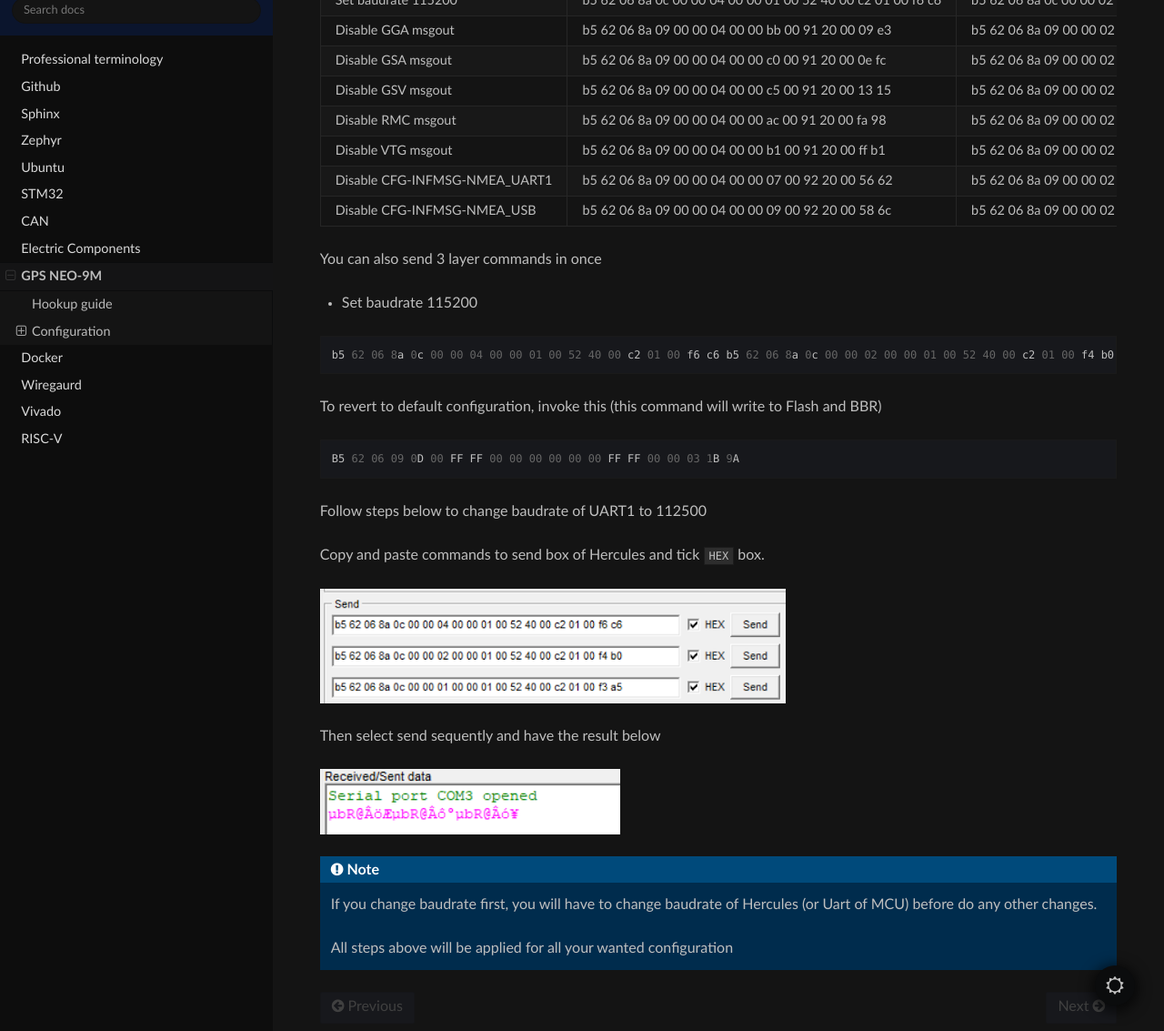
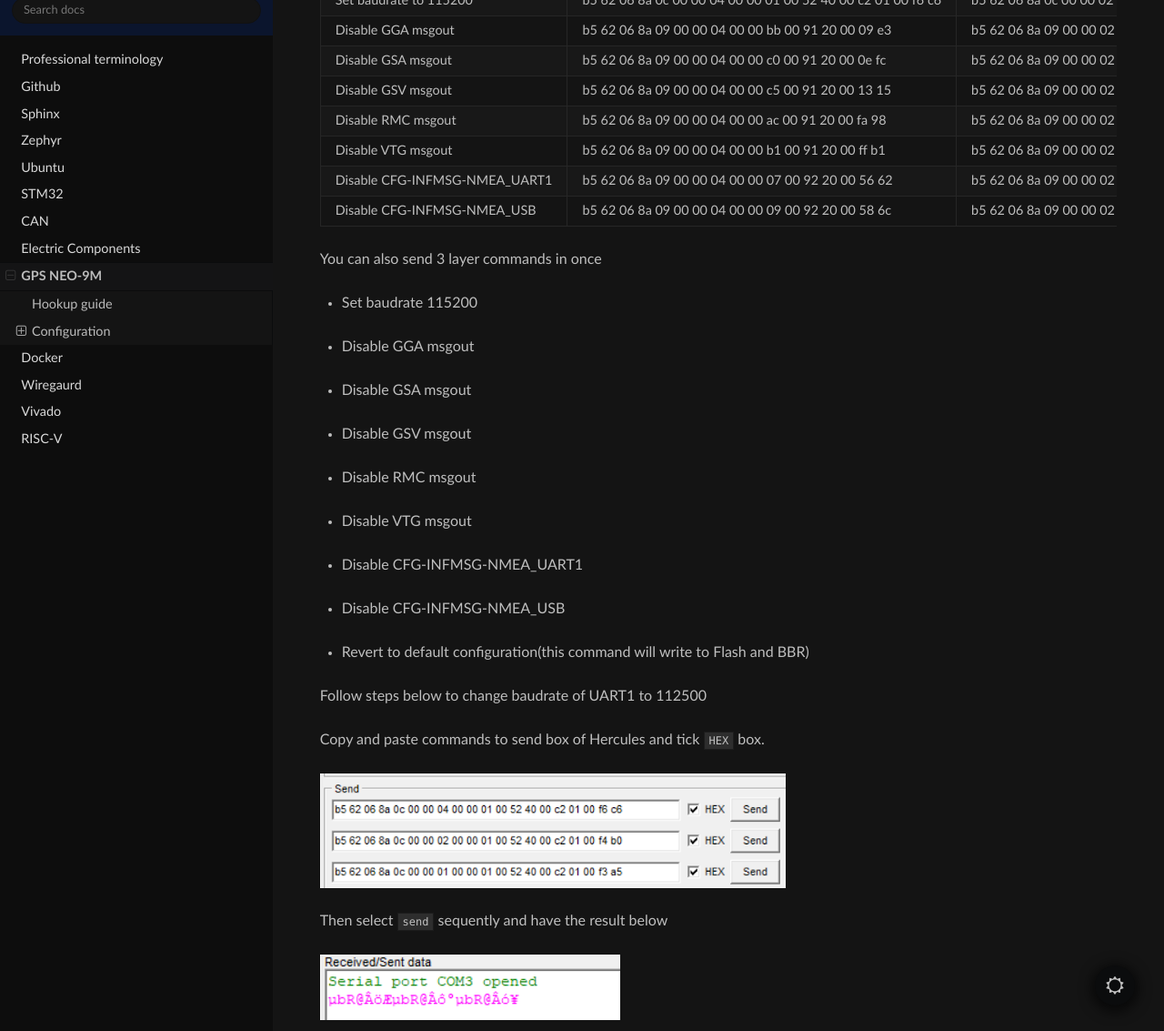
Before and after one commit to ryanjtr/MyDocs, a Sphinx documentation site: the page built from docs/source/Contents/gps_neo9m.rst, in a window 1280 px wide and 1400 px high, scrolled down 4981 px. Shown: the part 267-1400 px from the top of the window at 91% size. Built offline with Sphinx 7.4.7 and the Read the Docs theme 2.0.0, drawn with Linux system fonts in a browser that asks for light colours; pages that are not in the unit, such as notebooks, are missing from menus.

Commit message:
add all configuration instrc to long command

```diff
--- a/docs/source/Contents/gps_neo9m.rst
+++ b/docs/source/Contents/gps_neo9m.rst
@@ -158,16 +158,57 @@ You can also send 3 layer commands in once
 
 * Set baudrate 115200
 
-.. code-block::
+.. code-block::bash
 
   b5 62 06 8a 0c 00 00 04 00 00 01 00 52 40 00 c2 01 00 f6 c6 b5 62 06 8a 0c 00 00 02 00 00 01 00 52 40 00 c2 01 00 f4 b0 b5 62 06 8a 0c 00 00 01 00 00 01 00 52 40 00 c2 01 00 f3 a5
 
-To revert to default configuration, invoke this (this command will write to Flash and BBR)
+* Disable GGA msgout
 
-.. code-block::
+.. code-block::bash
+
+  b5 62 06 8a 09 00 00 04 00 00 bb 00 91 20 00 09 e3 b5 62 06 8a 09 00 00 02 00 00 bb 00 91 20 00 07 d3 b5 62 06 8a 09 00 00 01 00 00 bb 00 91 20 00 06 cb
+
+* Disable GSA msgout
+
+.. code-block::bash
+
+  b5 62 06 8a 09 00 00 04 00 00 c0 00 91 20 00 0e fc b5 62 06 8a 09 00 00 02 00 00 c0 00 91 20 00 0c ec b5 62 06 8a 09 00 00 01 00 00 c0 00 91 20 00 0b e4
+
+* Disable GSV msgout
+
+.. code-block::bash
+
+  b5 62 06 8a 09 00 00 04 00 00 c5 00 91 20 00 13 15 b5 62 06 8a 09 00 00 02 00 00 c5 00 91 20 00 11 05 b5 62 06 8a 09 00 00 02 00 00 c5 00 91 20 00 11 05
+
+* Disable RMC msgout
+
+.. code-block::bash
+
+  b5 62 06 8a 09 00 00 04 00 00 ac 00 91 20 00 fa 98 b5 62 06 8a 09 00 00 02 00 00 ac 00 91 20 00 f8 88 b5 62 06 8a 09 00 00 01 00 00 ac 00 91 20 00 f7 80
+
+* Disable VTG msgout
+
+.. code-block::bash
+
+  b5 62 06 8a 09 00 00 04 00 00 b1 00 91 20 00 ff b1 b5 62 06 8a 09 00 00 02 00 00 b1 00 91 20 00 fd a1 b5 62 06 8a 09 00 00 01 00 00 b1 00 91 20 00 fc 99
+
+* Disable CFG-INFMSG-NMEA_UART1
+
+.. code-block::bash
+
+  b5 62 06 8a 09 00 00 04 00 00 07 00 92 20 00 56 62 b5 62 06 8a 09 00 00 02 00 00 07 00 92 20 00 54 52 b5 62 06 8a 09 00 00 01 00 00 07 00 92 20 00 53 4a
+
+* Disable CFG-INFMSG-NMEA_USB
+
+.. code-block::bash
+
+  b5 62 06 8a 09 00 00 04 00 00 09 00 92 20 00 58 6c b5 62 06 8a 09 00 00 02 00 00 09 00 92 20 00 56 5c b5 62 06 8a 09 00 00 01 00 00 09 00 92 20 00 55 54
+
+* Revert to default configuration(this command will write to Flash and BBR)
+
+.. code-block::bash
 
     B5 62 06 09 0D 00 FF FF 00 00 00 00 00 00 FF FF 00 00 03 1B 9A
-
 
 Follow steps below to change baudrate of UART1 to 112500
 
@@ -175,7 +216,7 @@ Copy and paste commands to send box of Hercules and tick ``HEX`` box.
 
 .. image:: image/sendbox.png
 
-Then select send sequently and have the result below
+Then select ``send`` sequently and have the result below
 
 .. image:: image/sendconfigresult.png
 
```
Also changed, not shown: other parts of docs/source/Contents/gps_neo9m.rst (+1 -1 lines).
